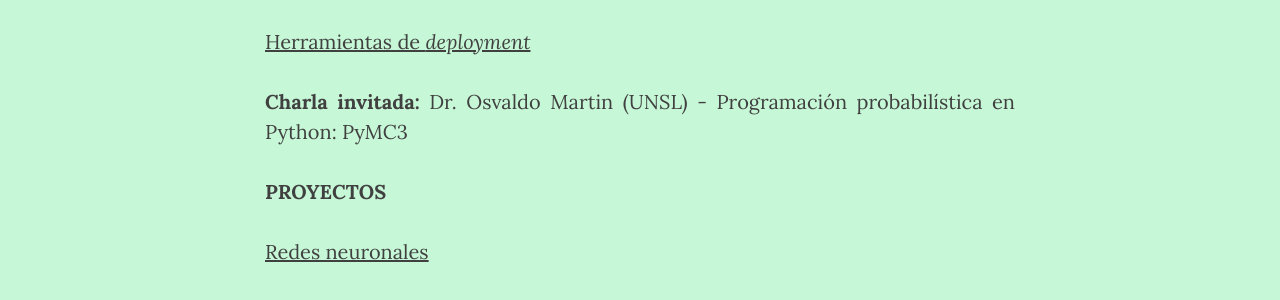
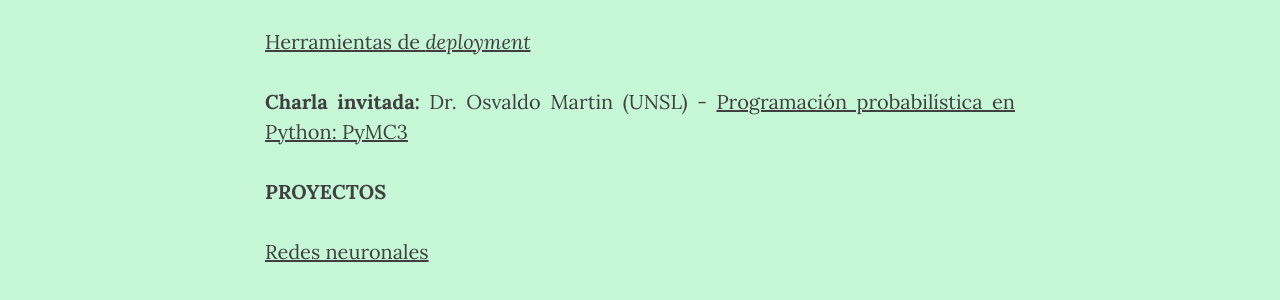
Before and after one commit to wtpc/wtpc.github.io, a Jekyll site: the page built from clases.md, in a window 1280 px wide and 900 px high, scrolled down 1652 px. Shown: the part 171-471 px from the top of the window. Built offline with Jekyll 4.4.1, drawn with Linux system fonts in a browser that asks for light colours; nearby versions of some CDN libraries; part of the change alters nothing that is shown.

```diff
--- a/clases.md
+++ b/clases.md
@@ -65,7 +65,7 @@ permalink: /clases/
 
 [Herramientas de *deployment*](/clases/2018/12_deployment.pdf)
 
-**Charla invitada:** Dr. Osvaldo Martin (UNSL) - Programación probabilística en Python: PyMC3
+**Charla invitada:** Dr. Osvaldo Martin (UNSL) - [Programación probabilística en Python: PyMC3](/clases/2018/charlas_invitadas/OsvaldoMartin-PyMC3.zip)
 
 
 <!--
```
Also changed, not shown: 1 other file.
